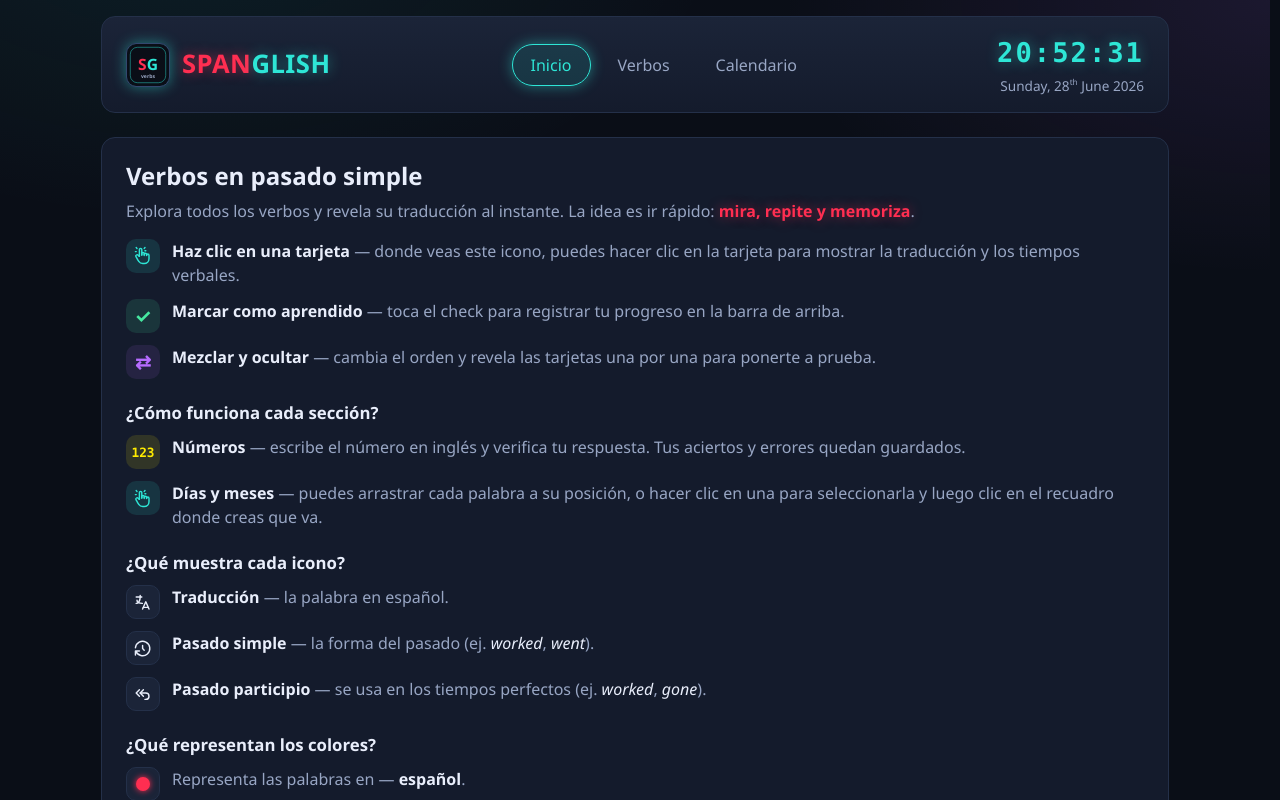
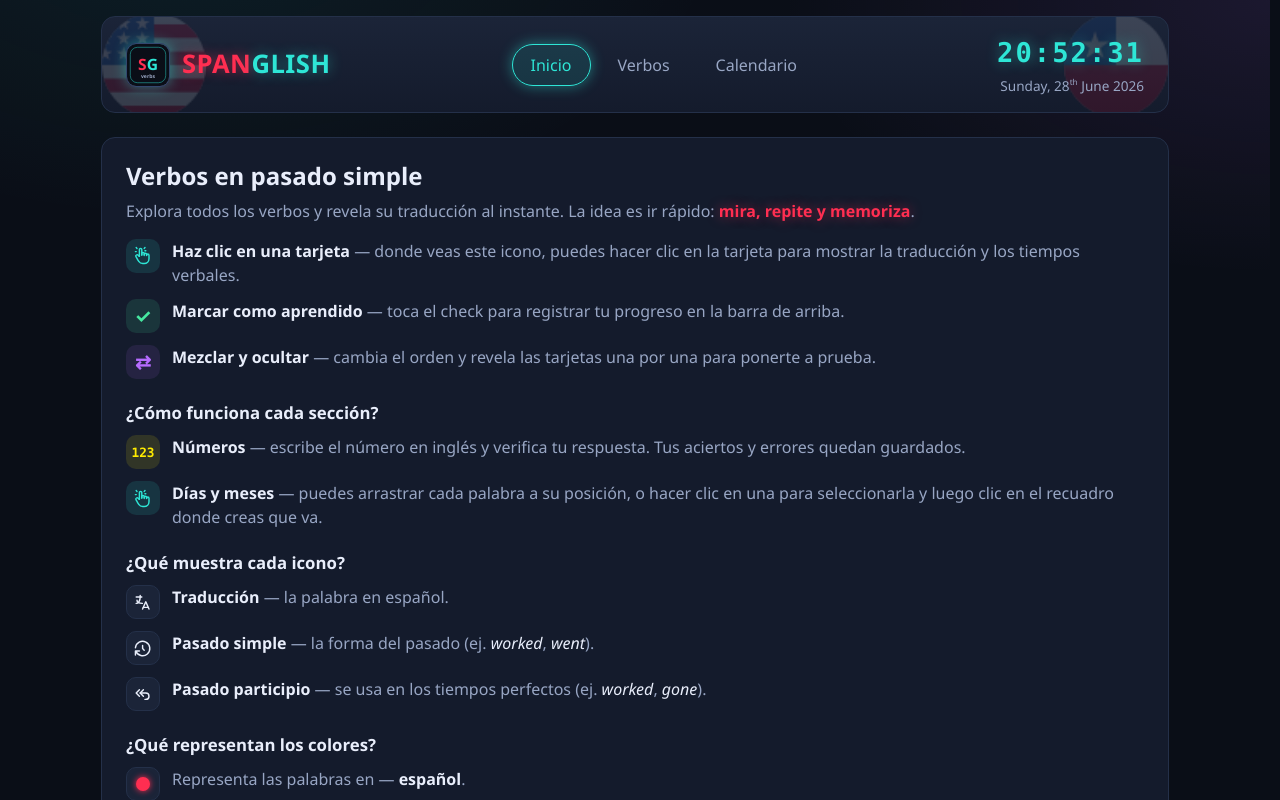
Before and after one commit to sebalopezx/app-ingles-v2, a Vue app: page / in a window 1280 px wide. Shown: the top 800 px of the page. Built offline with nearby package versions, Linux system fonts and the light colour scheme.

Commit message:
Add flags styles

```diff
--- a/src/components/Header.vue
+++ b/src/components/Header.vue
@@ -9,6 +9,7 @@ import { ref } from "vue";
 import Clock from "./Clock.vue";
 import AppLogo from "./icons/AppLogo.vue";
 
+const assetBase = import.meta.env.BASE_URL;
 const menuOpen = ref(false);
 
 function toggleMenu() {
@@ -22,6 +23,19 @@ function closeMenu() {
 
 <template>
   <header class="header">
+    <img
+      class="header__flag header__flag--usa"
+      :src="`${assetBase}flags/estados-unidos.png`"
+      alt=""
+      aria-hidden="true"
+    />
+    <img
+      class="header__flag header__flag--chile"
+      :src="`${assetBase}flags/chile.png`"
+      alt=""
+      aria-hidden="true"
+    />
+
     <div class="header__brand">
       <AppLogo class="header__logo" />
       <h1 class="header__title">
--- a/src/styles/layout.css
+++ b/src/styles/layout.css
@@ -1,6 +1,7 @@
 /* ---------- Header ---------- */
 /* Mobile-first: stacked and centered (brand → clock → menu button → nav). */
 .header {
+  position: relative;
   display: flex;
   flex-direction: column;
   align-items: center;
@@ -14,6 +15,33 @@
   );
   border: 1px solid var(--color-border);
   border-radius: var(--radius);
+  overflow: hidden;
+}
+
+.header > :not(.header__flag) {
+  position: relative;
+  z-index: 1;
+}
+
+.header__flag {
+  position: absolute;
+  z-index: 0;
+  top: 50%;
+  width: 96px;
+  height: 96px;
+  object-fit: contain;
+  opacity: 0.16;
+  filter: saturate(0.9) contrast(0.95);
+  pointer-events: none;
+  transform: translateY(-50%);
+}
+
+.header__flag--usa {
+  left: 0;
+}
+
+.header__flag--chile {
+  right: 0;
 }
 
 .header__brand {
@@ -166,6 +194,12 @@
     opacity: 1;
     overflow: visible;
     margin-top: 0;
+  }
+
+  .header__flag {
+    width: 104px;
+    height: 104px;
+    opacity: 0.16;
   }
 }
 
```
Also changed, not shown: public/flags/chile.png (added), public/flags/estados-unidos.png (added).
